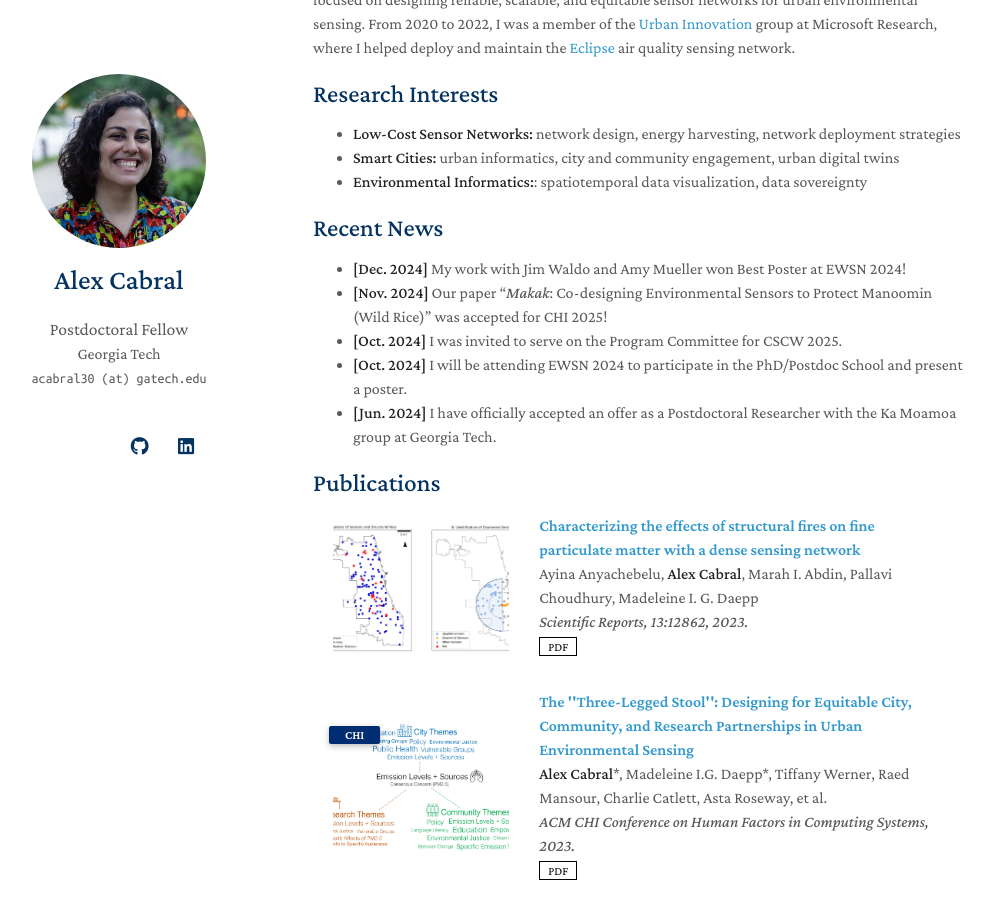
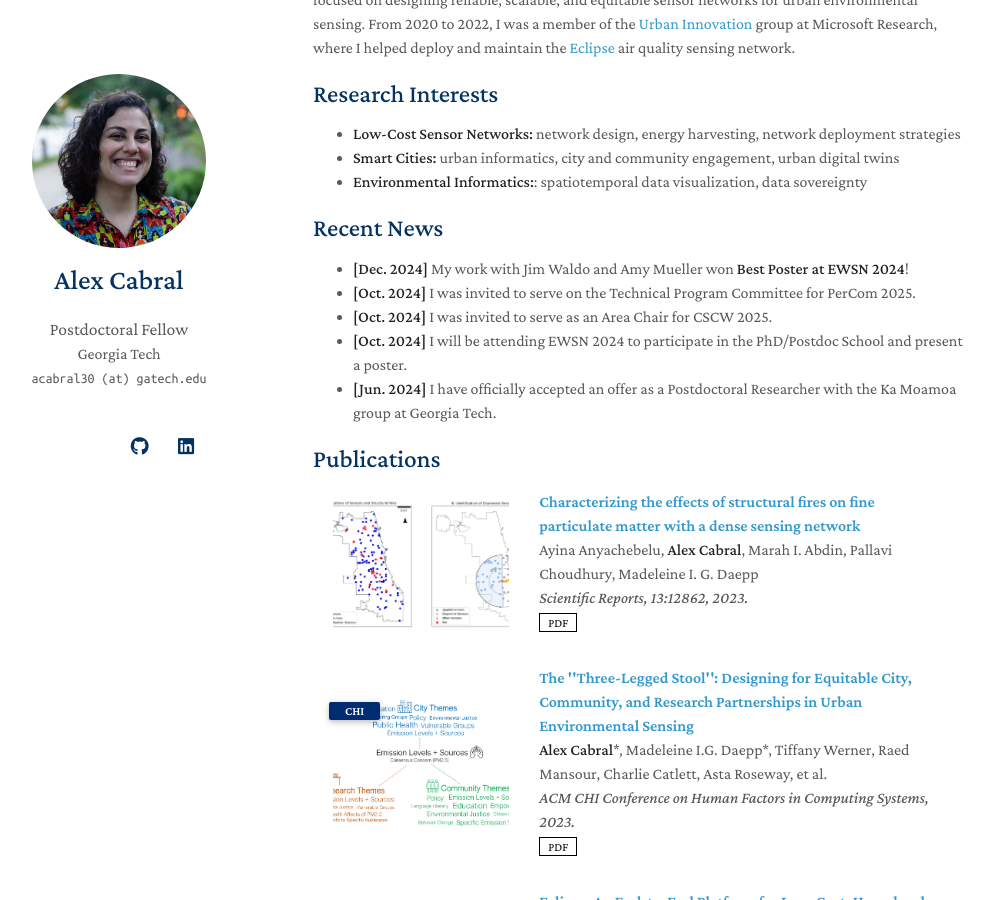
Before and after one commit to a-cabral/a-cabral.github.io, a Jekyll site: the page built from index.md, in a window 1280 px wide and 900 px high, scrolled down 309 px. Shown: the whole window, without its empty margins (157-1151 px from the left). Built offline with Jekyll 4.4.1, drawn with Linux system fonts in a browser that asks for light colours; nearby versions of some CDN libraries; a style sheet for code colours, icons or effects is not loaded; our own code applies the rules of GitHub Pages for plain Markdown files.

Commit message:
Update index.md
fixing news

```diff
--- a/index.md
+++ b/index.md
@@ -17,9 +17,9 @@ I earned a PhD in Computer Science from Harvard University, where I was co-advis
 
 ## Recent News
 
-- **[Dec. 2024]** My work with Jim Waldo and Amy Mueller won Best Poster at EWSN 2024!
-- **[Nov. 2024]** Our paper "_Makak_: Co-designing Environmental Sensors to Protect Manoomin (Wild Rice)" was accepted for CHI 2025!
-- **[Oct. 2024]** I was invited to serve on the Program Committee for CSCW 2025.
+- **[Dec. 2024]** My work with Jim Waldo and Amy Mueller won **Best Poster at EWSN 2024**!
+- **[Oct. 2024]** I was invited to serve on the Technical Program Committee for PerCom 2025.
+- **[Oct. 2024]** I was invited to serve as an Area Chair for CSCW 2025.
 - **[Oct. 2024]** I will be attending EWSN 2024 to participate in the PhD/Postdoc School and present a poster.
 - **[Jun. 2024]** I have officially accepted an offer as a Postdoctoral Researcher with the Ka Moamoa group at Georgia Tech.
 
```
